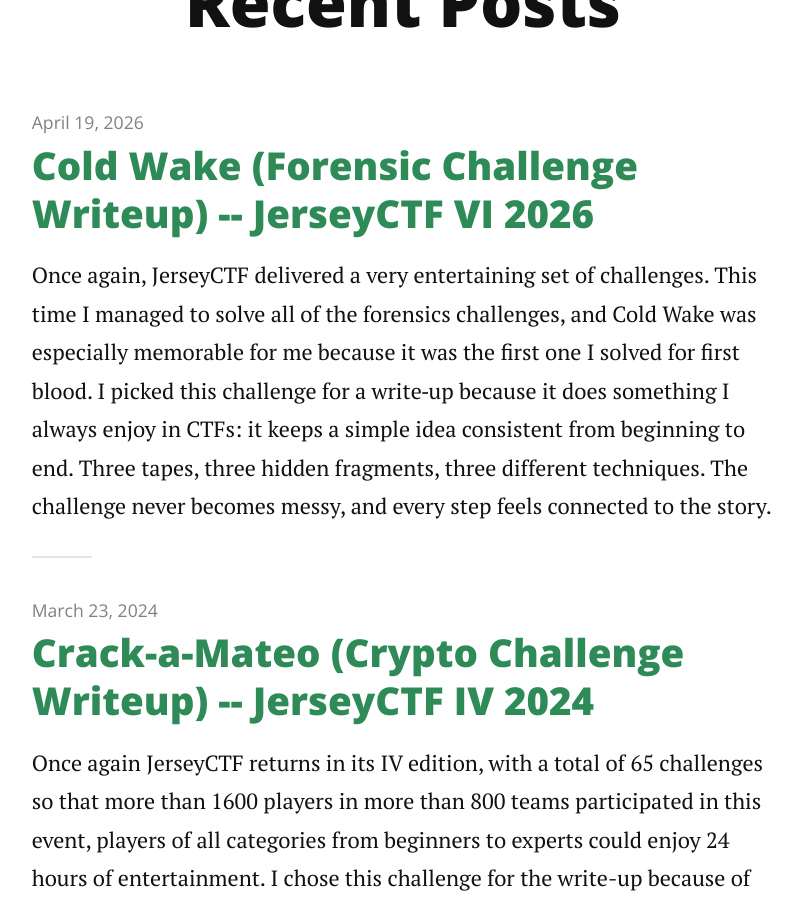
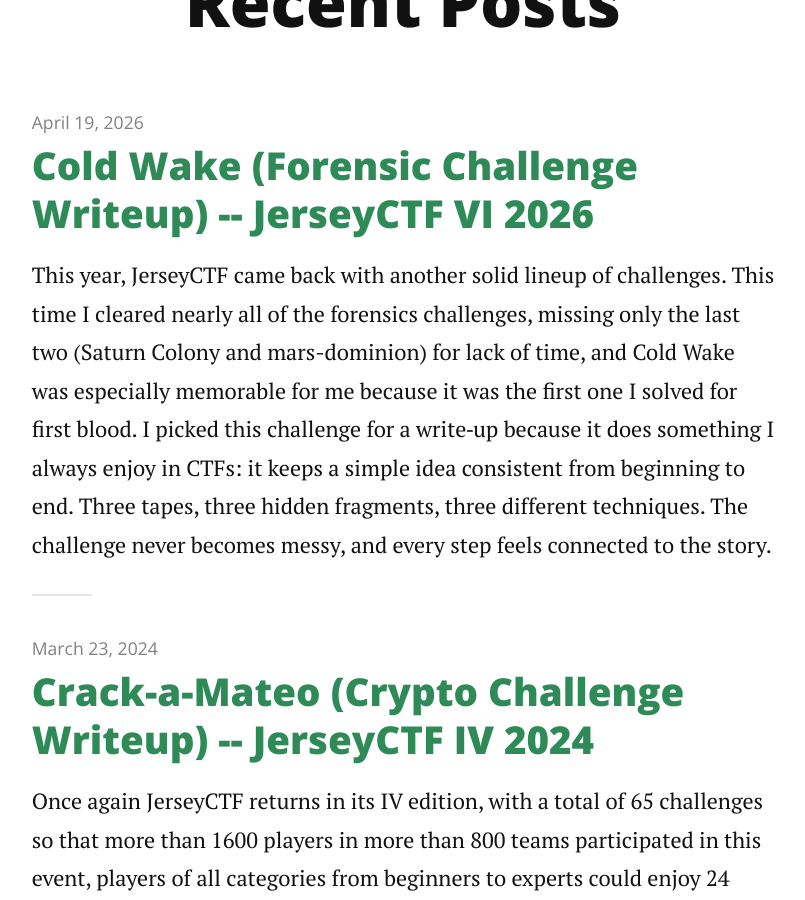
Before and after one commit to leonuz/leonuz.github.io, a Jekyll site: the page built from index.html, in a window 1280 px wide and 900 px high, scrolled down 395 px. Shown: the whole window, without its empty margins (237-1042 px from the left). Built offline with Jekyll 4.4.1, drawn with Linux system fonts in a browser that asks for light colours; nearby versions of some CDN libraries; the list of posts is cut into pages by our own code.

Commit message:
Update Cold Wake writeup intro paragraph
Co-Authored-By: Claude Opus 4.6 <noreply@anthropic.com>

```diff
--- a/_posts/2026-04-19-Cold-Wake.markdown
+++ b/_posts/2026-04-19-Cold-Wake.markdown
@@ -5,7 +5,7 @@ date:   2026-04-19
 image: /jersey26/logo.png
 ---
 
-<p class="intro"><span class="dropcap">O</span>nce again, <a href="https://www.jerseyctf.com/">JerseyCTF</a> delivered a very entertaining set of challenges. This time I managed to solve all of the forensics challenges, and <code>Cold Wake</code> was especially memorable for me because it was the first one I solved for first blood.
+<p class="intro"><span class="dropcap">T</span>his year, <a href="https://www.jerseyctf.com/">JerseyCTF</a> came back with another solid lineup of challenges. This time I cleared nearly all of the forensics challenges, missing only the last two (<code>Saturn Colony</code> and <code>mars-dominion</code>) for lack of time, and <code>Cold Wake</code> was especially memorable for me because it was the first one I solved for first blood.
 I picked this challenge for a write‑up because it does something I always enjoy in CTFs: it keeps a simple idea consistent from beginning to end. Three tapes, three hidden fragments, three different techniques. The challenge never becomes messy, and every step feels connected to the story.</p>
 
 
```
